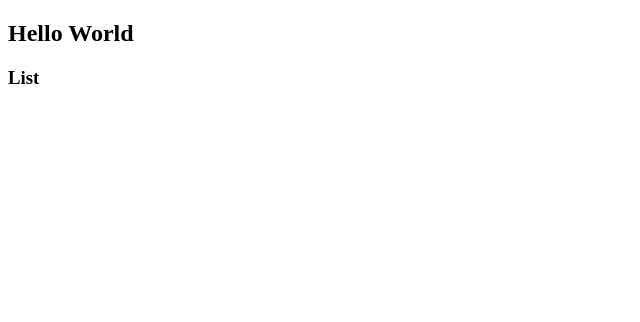
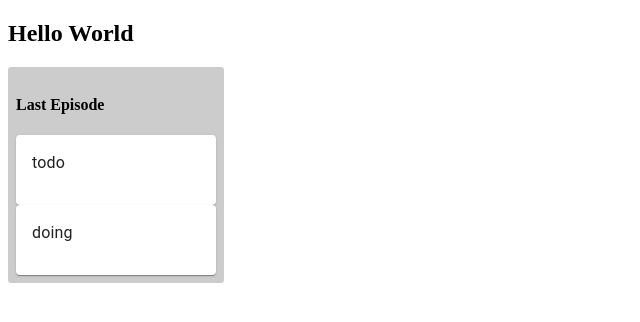
Before and after one commit to LiliaRibac/kanban-react-web, a React (Create React App) app in the folder kanban-clone/: page / in a window 1280 px wide. Shown: the top 322 px of the page, without its empty margins (0-640 px from the left). Built offline with nearby package versions, Linux system fonts and the light colour scheme.

Commit message:
add first card

```diff
--- a/kanban-clone/src/components/App.js
+++ b/kanban-clone/src/components/App.js
@@ -1,16 +1,25 @@
 import React, { Component } from 'react';
-import KanbanList from "./KanbanList"
+import KanbanList from "./KanbanList";
+import {connect} from "react-redux"
+//import { listenerCount } from 'cluster';
 
 
 class App extends Component{
   render (){
+    const {lists} = this.props;
   return (
     <div className="App">
      <h2>Hello World</h2>
-     <KanbanList/>
+     {lists.map(list =>
+  <KanbanList title ={list.title} cards ={list.cards}/>
+   )}
     </div>
   );
 }
 }
 
-export default App;
+const mapStateToProps = state =>({
+  lists: state.lists
+})
+
+export default connect(mapStateToProps) (App);
--- /dev/null
+++ b/kanban-clone/src/components/KanbanCard.js
@@ -0,0 +1,18 @@
+import React from "react";
+import Card from '@material-ui/core/Card';
+import Typography from '@material-ui/core/Typography';
+import CardContent from '@material-ui/core/CardContent';
+
+const KanbanCard =({text}) =>{
+    return(
+     <Card >
+         <CardContent >
+        <Typography  gutterBottom>
+         {text}
+        </Typography>
+        </CardContent>
+    </Card>
+  );
+
+}
+export default KanbanCard;
--- a/kanban-clone/src/components/KanbanList.js
+++ b/kanban-clone/src/components/KanbanList.js
@@ -1,5 +1,26 @@
 import React from "react";
-const KanbanList = () =>{
-    return <h3>List</h3>
+import KanbanCard from "./KanbanCard"
+
+
+
+const KanbanList = ({title ,cards}) =>{
+    return (
+    <div style={styles.container}>
+        <h4>{title}</h4>
+       {cards.map(card =>(
+            <KanbanCard text = {card.text} />
+            ))}
+    </div>
+    )
+}
+
+const styles ={
+    container:{
+backgroundColor :"#ccc",
+borderRadius:3,
+width:200,
+padding:8,
+// marginLeft:46
+    }
 }
 export default KanbanList;
--- a/kanban-clone/src/reducers/index.js
+++ b/kanban-clone/src/reducers/index.js
@@ -1,2 +1,6 @@
-import{combineRedcuers} from "redux";
-export default combineRedcuers({});
+import{combineReducers} from "redux";
+import listsReducer from "./list";
+
+export default combineReducers({
+    lists:listsReducer
+});
--- /dev/null
+++ b/kanban-clone/src/reducers/list.js
@@ -0,0 +1,24 @@
+const initialState =[
+    {
+        title: "Last Episode",
+        id:0,
+        cards:[
+            {
+                id:0,
+                text:"todo"
+            },
+            {
+                id:1,
+                text:"doing"
+            }
+        ]
+    }
+]
+
+const list = (state = initialState, action) =>{
+    switch (action.type){
+        default:
+            return state;
+    }
+}
+export default list;
--- a/kanban-clone/src/store/index.js
+++ b/kanban-clone/src/store/index.js
@@ -1,5 +1,6 @@
 import {createStore} from "redux";
- const reducer =() =>{}
- const store = createStore(reducer)
+import rootReducer from "../reducers"
+
+ const store = createStore(rootReducer)
 
  export default store;
```
